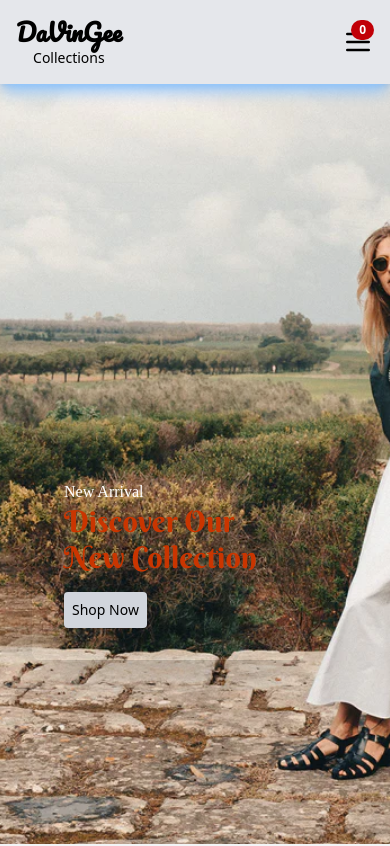
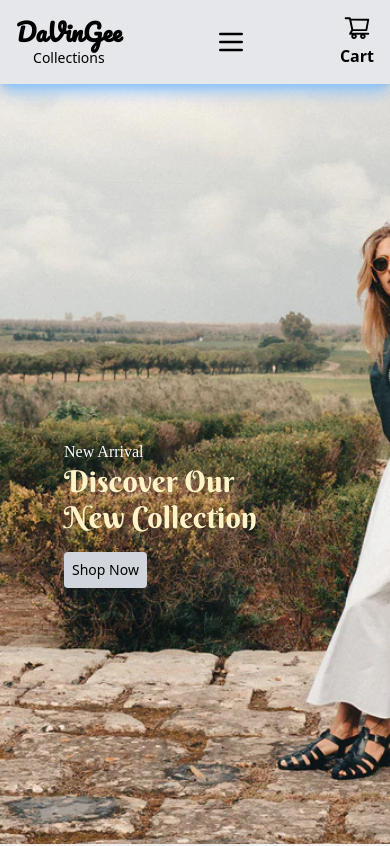
Before and after one commit to Emuezeejike/e-commerceDaVinGee, a React (Vite) app: page / in a window 390 px wide. Shown: the top 846 px of the page. Built offline with nearby package versions, Linux system fonts and the light colour scheme; a web font is replaced by a local one.

Commit message:
cart removed from hambuger menu

```diff
--- a/src/Components/NavBar.jsx
+++ b/src/Components/NavBar.jsx
@@ -10,7 +10,6 @@ import "../../src/index.css";
 const NavBar = ({ cartCount }) => {
   const [search, setSearch] = useState("");
   const [menuOpen, setMenuOpen] = useState(false);
-  const [showCartCount, setShowCartCount] = useState(true);
   const navigate = useNavigate();
 
   const handleSubmit = (e) => {
@@ -24,9 +23,6 @@ const NavBar = ({ cartCount }) => {
   const handleHamburgerClick = () => {
     setMenuOpen((prev) => {
       const newState = !prev;
-      if (!newState)
-        setShowCartCount(true); // Show cart count when closing menu
-      else setShowCartCount(false); // Hide cart count when opening menu
       return newState;
     });
   };
@@ -60,11 +56,6 @@ const NavBar = ({ cartCount }) => {
                 }
               />
             </svg>
-            {showCartCount && (
-              <span className="absolute top-5 right-4 bg-red-700 text-white text-xs font-bold rounded-full px-2 py-0.5">
-                {cartCount}
-              </span>
-            )}
           </button>
         </div>
         {/* Desktop Menu */}
@@ -97,8 +88,10 @@ const NavBar = ({ cartCount }) => {
                 Contact
               </Link>
             </li>
-            <li>
-              <Link
+          </ul>
+        </div>
+        <div>
+          <Link
                 className="hover:text-orange-500 hover:cursor-pointer gap-1 flex flex-col justify-center items-center font-semibold"
                 to="/cart"
               >
@@ -109,9 +102,7 @@ const NavBar = ({ cartCount }) => {
                     {cartCount}
                   </span>
                 )}
-              </Link>
-            </li>
-          </ul>
+          </Link>
         </div>
         <div className="hidden sm:block">
           <form onSubmit={handleSubmit} className="flex items-center gap-2">
@@ -162,18 +153,6 @@ const NavBar = ({ cartCount }) => {
                 </Link>
               </li>
               <li>
-                <Link
-                  className="hover:bg-orange-500"
-                  to="/cart"
-                  onClick={() => setMenuOpen(false)}
-                >
-                  <img src={cart} alt="cart logo" />
-                  <span className="absolute top-26 bg-red-700 text-white text-xs font-bold rounded-full px-2 py-0.5">
-                    {cartCount}
-                  </span>
-                </Link>
-              </li>
-              <li>
                 <form
                   onSubmit={handleSubmit}
                   className="flex items-center gap-2 mt-2"
--- a/src/Pages/Homepage/Section1.jsx
+++ b/src/Pages/Homepage/Section1.jsx
@@ -5,12 +5,12 @@ import { Link } from "react-router-dom";
 const Section1 = () => {
   return (
     <div className="backgroundImage bg-gray-200 flex items-center justify-left text-white flex-col md:flex-row">
-      <div className="absolute top-100 left-0 text-left p-8 w-[70%] rounded-lg flex flex-col items-start m-8 shadow-2xl md:w-[40%]">
+      <div className="absolute top-90 left-0 text-left p-8 w-[70%] rounded-lg flex flex-col items-start m-8 shadow-2xl md:w-[40%]">
         <p className="pt-4 font-croissant">New Arrival</p>
-        <h2 className="text-3xl font-extrabold text-orange-700 font-berkshire">
+        <h2 className="text-3xl font-extrabold text-amber-100 font-berkshire">
           Discover Our
         </h2>
-        <h2 className="text-3xl font-extrabold text-orange-700 font-berkshire">
+        <h2 className="text-3xl font-extrabold text-amber-100 font-berkshire">
           New Collection
         </h2>
         <Link
```
